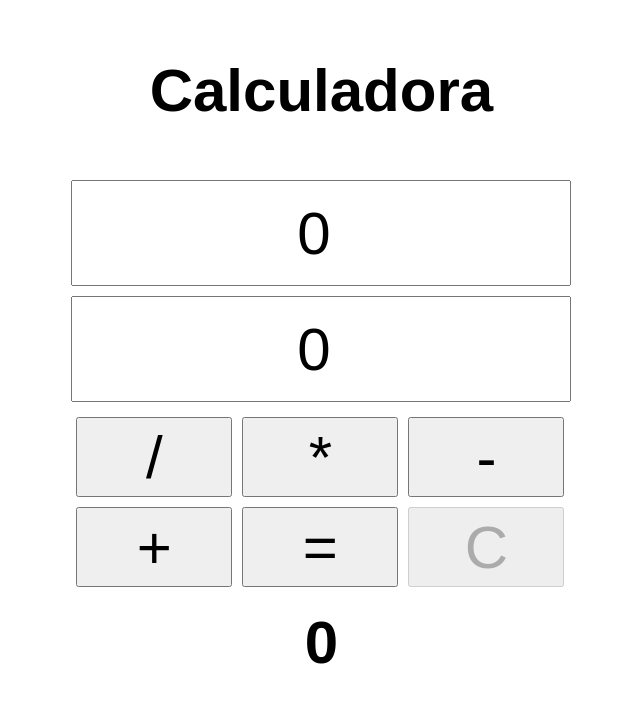
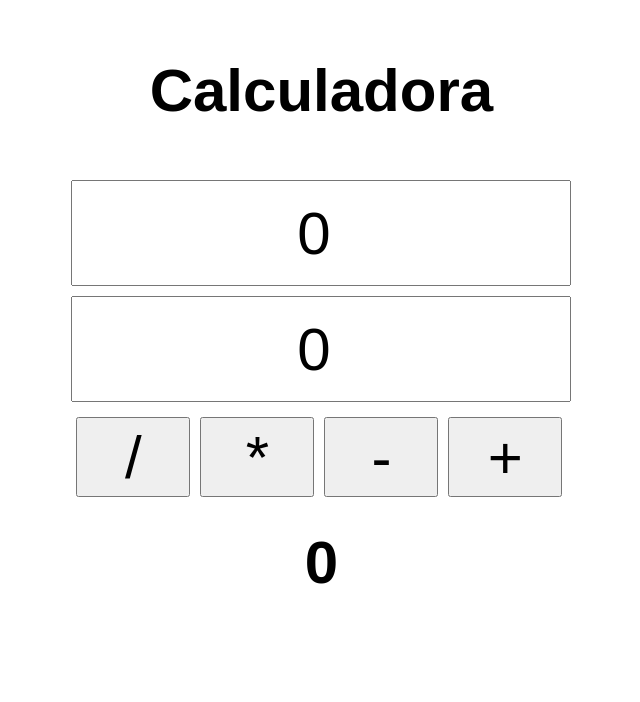
Before and after one commit to Muril097/curso_ebac_frontend, a Vue app: page / in a window 1280 px wide. Shown: the top 702 px of the page, without its empty margins (359-999 px from the left). Built offline with nearby package versions, Linux system fonts and the light colour scheme.

Commit message:
ajustes finais no layout, e remoção do botão igual e C clear

```diff
--- a/src/App.vue
+++ b/src/App.vue
@@ -44,11 +44,11 @@ function atualizarOperador(valor) {
   <button @click="atualizarOperador(3)">-</button>
   <button @click="atualizarOperador(4)">+</button>
 
-  <!-- igual -->
-  <button @click="calc()">=</button>
+  <!-- igual
+  <button @click="calc()">=</button> -->
 
-  <!-- Botão pra limpar -->
-  <button disabled @click="number1.value = number2.value = operador.value = 0; resultado.value = 0">C</button>
+  <!-- Botão pra limpar
+  <button disabled @click="number1.value = number2.value = operador.value = 0; resultado.value = 0">C</button> -->
 
   <!-- resultado -->
   <h2>{{ resultado }}</h2>
@@ -84,7 +84,7 @@ input {
 }
 button{
   justify-items: center;
-  width: 156px;
+  width: 114px;
   height: 80px;
   font-size: 60px;
   margin: 5px;
@@ -99,6 +99,7 @@ h2 {
   font-size: 60px;
   margin: 0;
   font-family:sans-serif;
+  margin-top: 10px;
 
 }
 </style>
```
